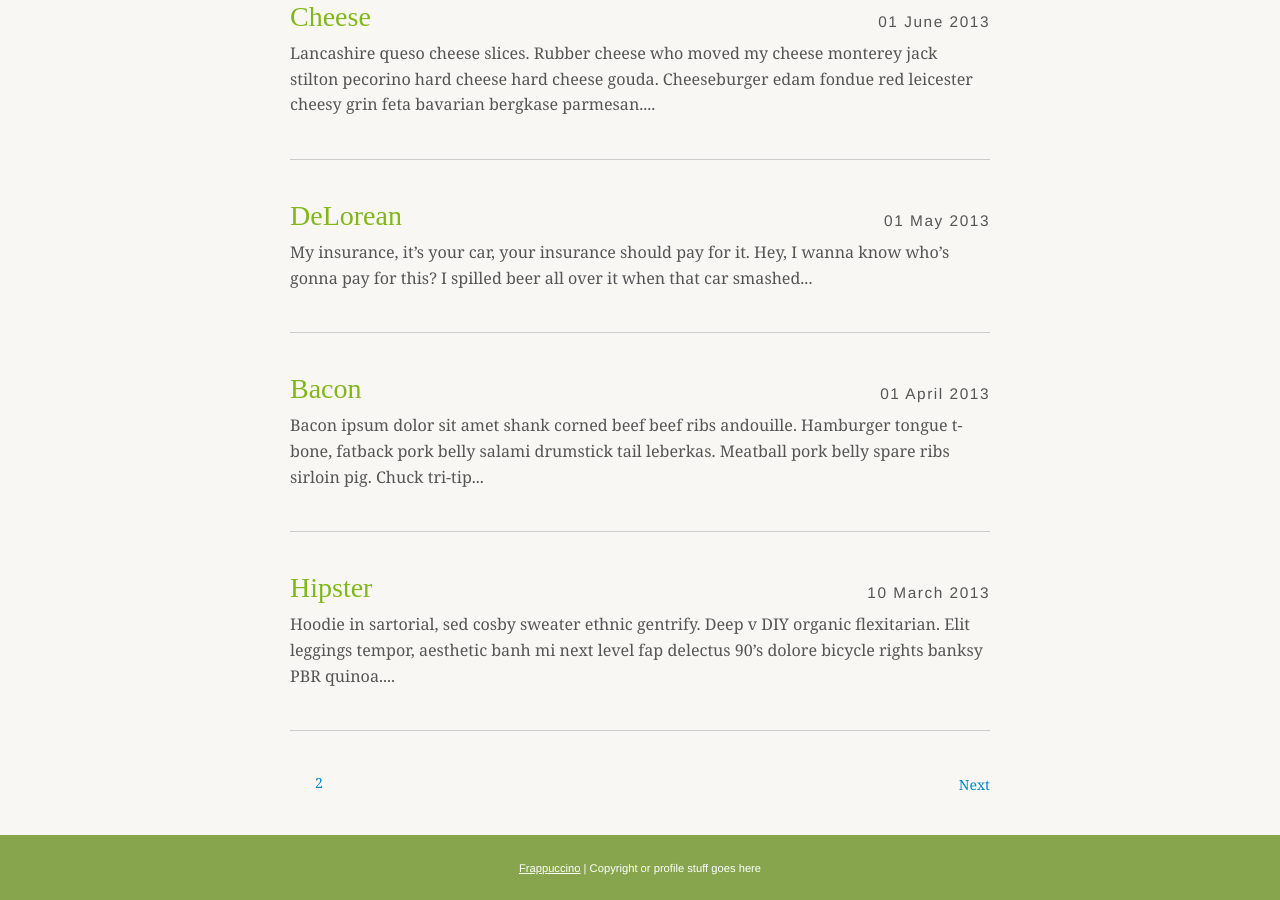
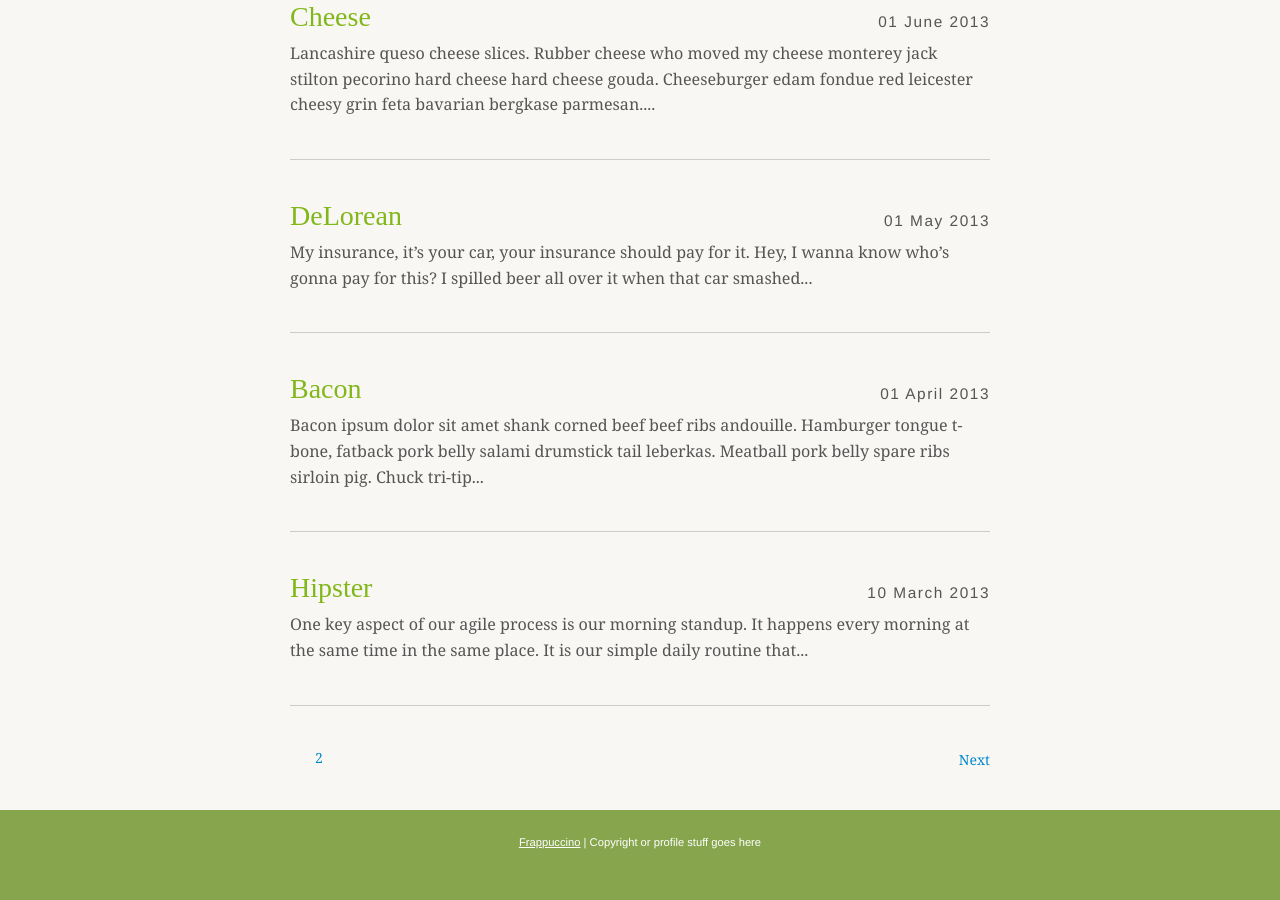
Before and after one commit to tcunnane/tcunnane.github.io, a Jekyll site: the page built from index.html, in a window 1280 px wide and 900 px high, scrolled down 1511 px. Built offline with Jekyll 4.4.1, drawn with Linux system fonts in a browser that asks for light colours; some web fonts are replaced; the list of posts is cut into pages by our own code; after the commit the page ends 2385 px from its top, so only the background shows below that; some of the changed lines change nothing that is shown.

Commit message:
Uly Test
Look to 3

```diff
--- a/_posts/2013-03-10-thirdpost.md
+++ b/_posts/2013-03-10-thirdpost.md
@@ -1,8 +1,26 @@
 ---
-layout: post_page
+layout: post\_page
 title: Hipster
 ---
+One key aspect of our agile process is our morning standup. It happens every morning at the same time in the same place. It is our simple daily routine that continues to produce great results. The team uses these 15 minutes to talk through the status of current projects by answer three questions:
 
+#### What did I do yesterday?
+#### What will I do today?
+#### What is keeping me from getting work done?
+
+The goal of these questions is to maintain transparency and provide more useful information than a review of a teammate’s calendar would provide. Also, with consultants and project managers working on multiple projects simultaneously, it helps team members take a step back and gain insight into what we are doing as a whole. To achieve these goals and remain as focused as possible, we offer three tips from our own experience to help you get the most out of a daily standup.
+
+ 1. Consider the **most important thing** you need to accomplish today. While very easy to say, this can actually be a pretty difficult step. We can easily rattle off a list of three things that need to get done today. But if you could only do one, what would it be? Use this “most important thing” to prioritize what you get done early in your day.
+
+ 2. Remember that **a gripe about a difficult problem is not the same as a plea for help**. Standup provides a time to vocalize frustrations, annoyances, and things that just aren’t going as well as they could or should. Naturally, a well-established, nurturing team will want to lend a helping hand during tough times. When in this situation, we try to remember that unsolicited advice tends to be unwelcome. Being told what to do, even when intentions are good, robs us of our freedom. And without the freedom to explore creative solution, difficult problems become impossible. Instead, we must remember to first ask if a team member needs or wants help before jumping in with a proposed solution. When someone does need help, one of our favorite things is the ability to do “just in time” discussions right after standup to talk through the problem at hand.
+
+
+ 3. Finally, **be prepared, be present, and listen**. In concrete terms, this means that all team members need to be in the office (or online when a staff member is remote) prior to the start of the standup, know (and are able to discuss) what their day looks like, and give their full attention to the person talking.
+
+While standup is just one piece of our overall process, it has improved our internal communication, made our team more flexible, and generally helped us produce higher quality work.
+
+Not bad for 15 minutes a day.
+---- ------
 Hoodie in sartorial, sed cosby sweater ethnic gentrify. Deep v DIY organic flexitarian. Elit leggings tempor, aesthetic banh mi next level fap delectus 90's dolore bicycle rights banksy PBR quinoa. Pariatur occaecat iphone yr. Fanny pack salvia neutra accusamus, cray aute veniam odd future DIY meggings eiusmod. Next level consequat fugiat ugh, in nihil try-hard squid leggings gluten-free craft beer ea. Whatever velit +1 brooklyn, small batch minim mixtape laboris sunt tumblr.
 
 Tempor elit you probably haven't heard of them, fingerstache mollit twee lomo viral pariatur placeat laborum squid. Food truck hella cillum, typewriter brunch wes anderson ugh. Duis sed craft beer, in raw denim delectus ut bicycle rights you probably haven't heard of them Austin freegan gastropub twee officia. Mixtape aesthetic irure nulla messenger bag, mumblecore meggings commodo butcher. Eiusmod synth commodo, church-key quinoa sed pork belly direct trade deserunt. Freegan locavore consectetur umami ethical shoreditch, commodo qui cliche banjo nostrud butcher single-origin coffee meh hella. Ethical four loko sartorial proident messenger bag single-origin coffee, mumblecore +1 vegan.
```
Also changed, not shown: 1 other file.
